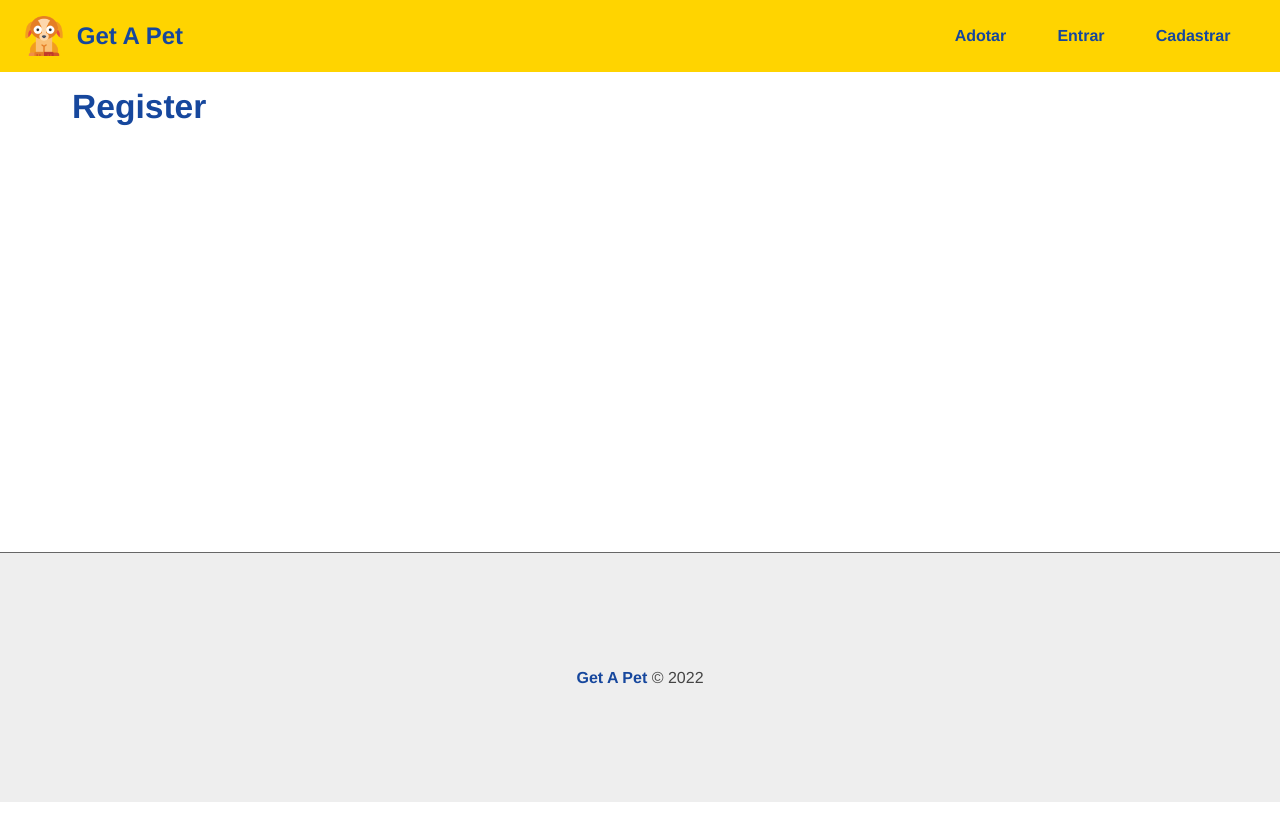
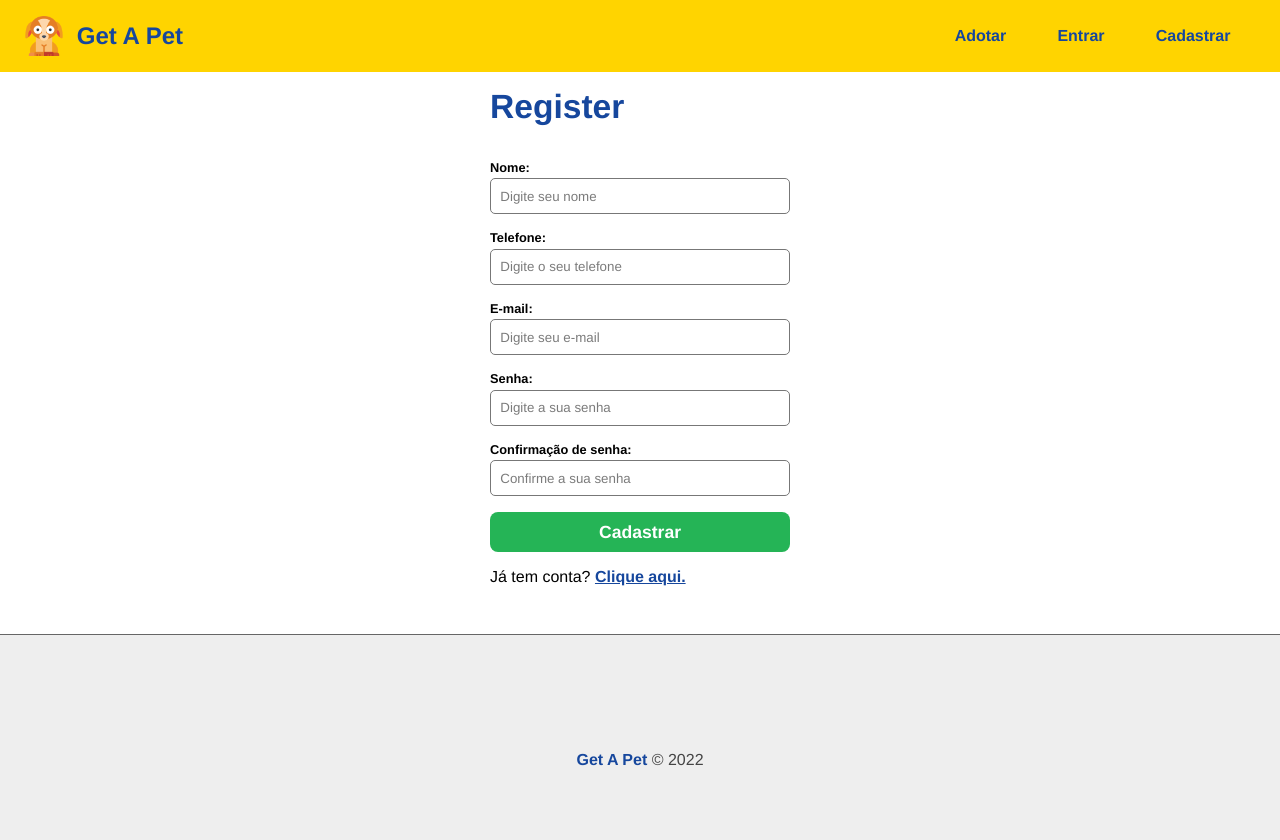
Before and after one commit to JhonatanBS/NODE.js, a React (Create React App) app in the folder Curso_UDEMY/GET_A_PET/frontend/: page /register in a window 1280 px wide. Shown: the top 840 px of the page. Before the commit the page ends 802 px from the top, so only its background shows below. Built offline with nearby package versions, Linux system fonts and the light colour scheme.

Commit message:
CSS e criação de componentes para o formulário

```diff
--- /dev/null
+++ b/Curso_UDEMY/GET_A_PET/frontend/src/components/form/Form.module.css
@@ -0,0 +1,45 @@
+.form_container {
+    max-width: 300px;
+    margin: 0 auto;
+    background-color: #fff;
+    border-radius: 15px;
+  }
+
+  .form_container input[type='submit'] {
+    border-radius: 8px;
+    background-color: #25b456;
+    color: #fff;
+    border: none;
+    min-width: 100px;
+    min-height: 2.5rem;
+    width: 100%;
+    cursor: pointer;
+    font-size: 1.1em;
+    font-weight: bold;
+  }
+
+  .form_container input[type='submit']:hover {
+    background-color: #1c8a42;
+  }
+
+  .form_container p {
+    margin-top: 1em;
+  }
+
+  .form_container p a {
+    color: #16479d;
+    font-weight: bold;
+  }
+
+  /* form de pets */
+  .preview_pet_images {
+    display: flex;
+    justify-content: center;
+    margin-bottom: 1em;
+  }
+
+  .preview_pet_images img {
+    width: 100px;
+    height: 100px;
+    margin-left: 1em;
+  }
--- /dev/null
+++ b/Curso_UDEMY/GET_A_PET/frontend/src/components/form/Input.js
@@ -0,0 +1,28 @@
+import styles from './Input.module.css';
+
+function Input({
+  type,
+  text,
+  name,
+  placeholder,
+  handleOnChange,
+  value,
+  multiple,
+}) {
+  return (
+    <div className={styles.form_control}>
+      <label htmlFor={name}>{text}:</label>
+      <input
+        type={type}
+        name={name}
+        id={name}
+        placeholder={placeholder}
+        onChange={handleOnChange}
+        value={value}
+        {...(multiple ? { multiple } : '')}
+      />
+    </div>
+  )
+}
+
+export default Input
--- /dev/null
+++ b/Curso_UDEMY/GET_A_PET/frontend/src/components/form/Input.module.css
@@ -0,0 +1,21 @@
+.form_control {
+    display: flex;
+    flex-direction: column;
+    margin-bottom: 1em;
+  }
+
+  .form_control label {
+    margin-bottom: 0.3em;
+    font-weight: bold;
+    font-size: 0.8em;
+  }
+
+  .form_control input {
+    padding: 0.7em;
+    border: 1px solid #777;
+    border-radius: 5px;
+  }
+
+  .form_control input::placeholder {
+    color: #7b7b7b;
+  }
--- a/Curso_UDEMY/GET_A_PET/frontend/src/components/pages/Auth/Register.js
+++ b/Curso_UDEMY/GET_A_PET/frontend/src/components/pages/Auth/Register.js
@@ -1,7 +1,64 @@
+import Input from "../../form/Input"
+
+import { Link } from "react-router-dom"
+
+import styles from "../../form/Form.module.css"
+
 function Register(){
+
+    function handleChange(e){
+
+    }
+
     return(
-     <section>
+     <section className={styles.form_container}>
          <h1>Register</h1>
+         <form>
+            <Input
+              text="Nome"
+              type="text"
+              name="name"
+              placeholder="Digite seu nome"
+              handleOnChange={handleChange}
+            />
+
+            <Input
+              text="Telefone"
+              type="text"
+              name="phone"
+              placeholder="Digite o seu telefone"
+              handleOnChange={handleChange}
+            />
+
+            <Input
+              text="E-mail"
+              type="email"
+              name="email"
+              placeholder="Digite seu e-mail"
+              handleOnChange={handleChange}
+            />
+
+            <Input
+              text="Senha"
+              type="password"
+              name="password"
+              placeholder="Digite a sua senha"
+              handleOnChange={handleChange}
+            />
+
+            <Input
+              text="Confirmação de senha"
+              type="password"
+              name="confirmpassword"
+              placeholder="Confirme a sua senha"
+              handleOnChange={handleChange}
+            />
+
+            <input type="submit" value="Cadastrar"/>
+         </form>
+         <p>
+            Já tem conta? <Link to="/login">Clique aqui.</Link>
+         </p>
      </section>
     )
  }
```
Also changed, not shown: 1 other file (tests, documents, lock files or other folders).
